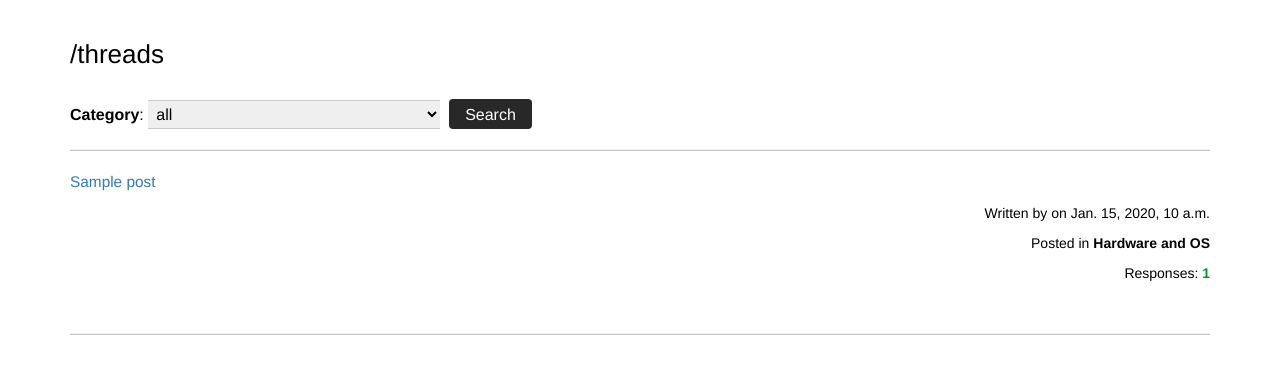
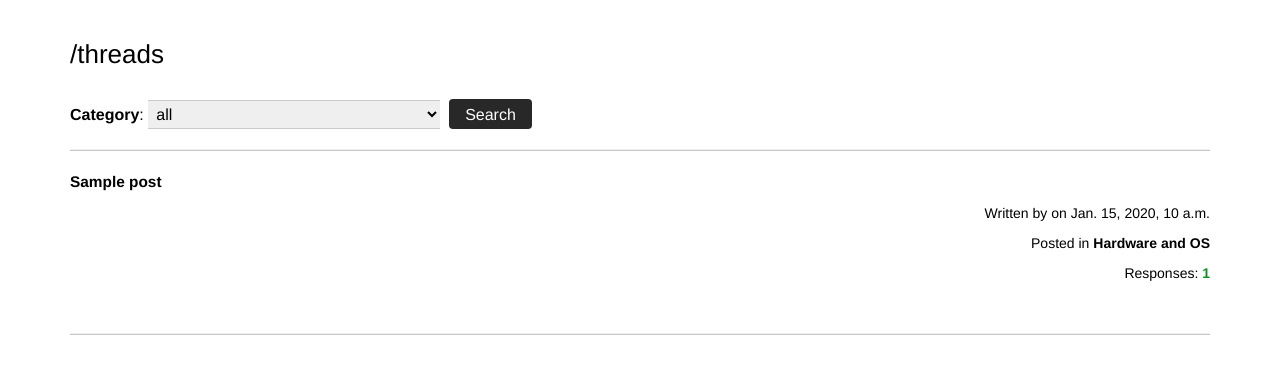
Before and after one commit to jscarty/Devhaven.io, a Django app: page / in a window 1280 px wide. Shown: the part 50-424 px from the top of the page. Run offline with Django 3.2, Linux system fonts and the light colour scheme; data comes from the database, SQL or seed files in the repository; tables that the repository leaves empty hold one stand-in row (values such as "Sample post"); some libraries are stand-ins or nearby versions.

Commit message:
Changed color of post links to black, and added bold font weight

```diff
--- a/webapp/static/webapp/main.css
+++ b/webapp/static/webapp/main.css
@@ -82,6 +82,8 @@ h1 {
     border: 0;
 }
 .postlink {
+    color: black;
+    font-weight: bold;
 }
 .postlink:hover {
     color: black;
```
